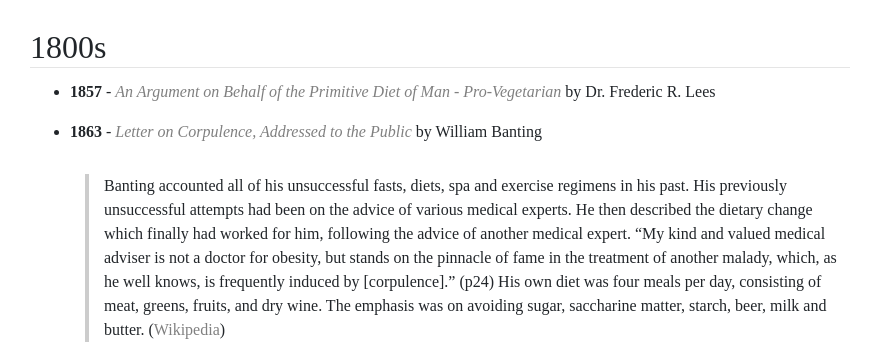
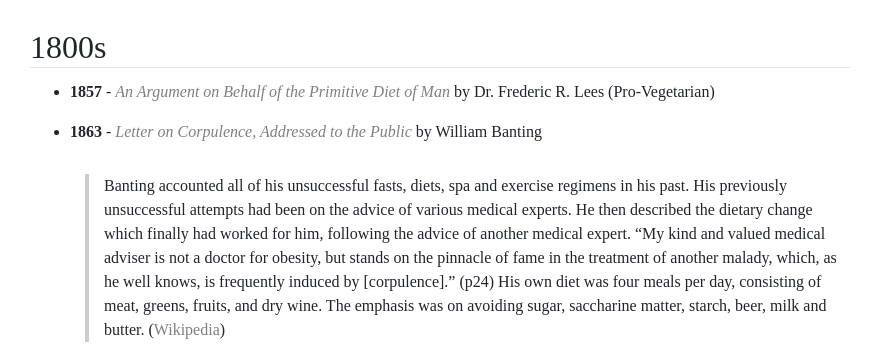
Before and after one commit to bitstein/justmeat.co, a Jekyll site: the page built from wiki/pages/history.md, in a window 1280 px wide and 900 px high, scrolled down 907 px. Shown: the part 177-521 px from the top of the window, without its empty margins (200-1079 px from the left). Built offline with Jekyll 4.4.1, drawn with Linux system fonts in a browser that asks for light colours; nearby versions of some CDN libraries; some web fonts are replaced; part of the change alters nothing that is shown.

```diff
--- a/wiki/pages/history.md
+++ b/wiki/pages/history.md
@@ -15,25 +15,25 @@ The carnivore diet draws on the works, ideas, experiences, observations, and stu
     > "It was agreed to try the effects of animal food. He is directed to abstain from vegetable food in every shape. To have two eggs for breakfast. Boiled meat and steaks alternately for dinner. Eggs, or cheese for supper. For drink eight pounds of weak beef tea, and two pounds of weak peppermint water. Solid ingested about two pounds. "
 
 
-* **1798** - ["A case of the Diabetes Mellitus, which terminated in a complete, and, as far as can be judged by apparent Circumstances, a permanent Cure, by Medicines, abstracting Oxygen from the System, and a Diet consisting totally of Animal Matter."](/docs/diabetesCase-1799-Redfearn.pdf) by R. Redfearn M.D. of Lynn Regis, Norfolk
+* **1798** - ["A case of the Diabetes Mellitus, which terminated in a complete, and, as far as can be judged by apparent Circumstances, a permanent Cure, by Medicines, abstracting Oxygen from the System, and a Diet consisting totally of Animal Matter."](/docs/a-case-of-the-diabetes-mellitus-r-redfearn-md.pdf) by R. Redfearn M.D. of Lynn Regis, Norfolk
 
     > "I therefore immediately suggested to him the propriety, and the absolute necessity, of abstaining ridigly from all fermented liquors and vegetables, with everything else that could impart oxygen to the system by the primae viae; and at the same time ordered that his diet should consist principally of **fat beef, pork,** and such ailments as were of a gross or unctuous quality, and most likely to produce hydrogen in the greatest abundance. After this patient had persevered in the above medicines and regiment during a fortnight only, he found his thirst by no means so excessive. The quantity of his urine was considerably diminished, and became also of a quality more urinous, and less sweet. His amendment continued to be progressive, without feeling any interruption, either from natural or adventitious causes; and he was completely free from every symtom of the disease in less than three months after the medicines were first administered. He never once deviated from the regimen prescribed. My patient has now continued perfectly well for more than eight months, and to my enquires, very lately, he declared, that he never enjoyed a better state of health, than he does at the moment."
 
 ## 1800s
 
-* **1857** - [_An Argument on Behalf of the Primitive Diet of Man - Pro-Vegetarian_](/docs/An%20Argument%20on%20Behalf%20of%20the%20Primitive%20Diet%20of%20Man-Pro-Vegetarian.pdf) by Dr. Frederic R. Lees
+* **1857** - [_An Argument on Behalf of the Primitive Diet of Man_](/docs/an-argument-on-behalf-of-the-primitive-diet-of-man-frederic-r-lees.pdf) by Dr. Frederic R. Lees (Pro-Vegetarian)
 
 * **1863** - [_Letter on Corpulence, Addressed to the Public_](https://archive.org/details/letteroncorpulen00bant) by William Banting
 
     > Banting accounted all of his unsuccessful fasts, diets, spa and exercise regimens in his past. His previously unsuccessful attempts had been on the advice of various medical experts. He then described the dietary change which finally had worked for him, following the advice of another medical expert. "My kind and valued medical adviser is not a doctor for obesity, but stands on the pinnacle of fame in the treatment of another malady, which, as he well knows, is frequently induced by [corpulence]." (p24) His own diet was four meals per day, consisting of meat, greens, fruits, and dry wine. The emphasis was on avoiding sugar, saccharine matter, starch, beer, milk and butter. ([Wikipedia](https://en.wikipedia.org/wiki/William_Banting#Letter_on_Corpulence,_Addressed_to_the_Public))
 
-* **1870** - [_On The Relations which Dental Caries May Be Supposed to Hold to Their Food and Social Condition._](/docs/On%20The%20Relations%20which%20Dental%20Caries%20May%20Be%20Supposed%20to%20Hold%20to%20Their%20Food%20and%20Social%20Condition.pdf) by John R. Mummery, F.L.S., L.D.S. - Vice President of the Odontological Society of Great Britain
+* **1870** - [_On The Relations which Dental Caries May Be Supposed to Hold to Their Food and Social Condition._](/docs/on-the-relations-which-dental-caries-may-be-supposed-to-hold-to-their-food-and-social-condition-john-r-mummery.pdf) by John R. Mummery, F.L.S., L.D.S. - Vice President of the Odontological Society of Great Britain
 
 * **1874** - ["Lectures on the Pathology and Treatment of Diabetes Mellitus"](https://www.ncbi.nlm.nih.gov/pmc/articles/PMC2293828/pdf/brmedj05132-0001.pdf) by T. Lauder Brunton, M.D., D.Sc.Edin., M.R.C.P.Lond
 
     > "The patient must be supplied with a diet consisting of nitrogenous food, such as butcher-meat, fish, eggs, and soups. Fat (which does not contribute in the least to the formation of sugar) may be given in all its forms, such as cream, butter, cheese, and oil. Spinach, lettuce, and cresses may be freely used, but celery and radishes only sparingly; while potatoes, carrots, parsnips, turnips, peas, French beans, cabbage, Brussels sprouts, cauliflower, brocoli, asparagus, seakale, and fruit of all kinds, both fresh and preserved, should be avoided, with the exception of nuts and almonds."
 
-* **1887** - [_An Introduction to the Study of the Influence of Diet in the Production and Treatment of Skin Diseases_](/docs/An%20Introduction%20to%20the%20Study%20of%20the%20Influence%20of%20Diet%20in%20the%20Production%20and%20Treatment%20of%20Skin%20Diseases.pdf) by James C. White, M.D. - Professor of Dermatology, Harvard University
+* **1887** - [_An Introduction to the Study of the Influence of Diet in the Production and Treatment of Skin Diseases_](/docs/an-introduction-to-the-study-of-the-influence-of-diet-in-the-production-and-treatment-of-skin-diseases-james-c-white-md.pdf) by James C. White, M.D. - Professor of Dermatology, Harvard University
 
 * **1888** - [_The Relation of Alimentation and Disease_](/docs/the-relation-of-alimentation-and-disease-j-h-salisbury.pdf) by J. H. Salisbury, A.M., M.D., LL. D.
 
@@ -43,11 +43,11 @@ The carnivore diet draws on the works, ideas, experiences, observations, and stu
 
 ## 1900s
 
-* **1916** - ["The Treatment of Diabetes Mellitus"](https://www.ncbi.nlm.nih.gov/pmc/articles/PMC1584654/pdf/canmedaj00331-0019.pdf) by Elliott P. Joslin, M.D. Boston, Massachusetts
+* **1916** - ["The Treatment of Diabetes Mellitus"](docs/the-treatment-of-diabetes-mellitus-elliot-p-joslin.pdf) by Elliott P. Joslin, M.D. Boston, Massachusetts
 
     > "Alternate feeding and fasting are adopted when it is found that the glycosuria persists after a preliminary four days' fast. The method which I have found most successful has been to allow, following the first fasting period, 20 to 40 grams carbohydrate not far from half a gram per kilogram body weight-and about one gram of protein per kilogram for two days.This can be avoided by still further restricting the carbohydrate, either temporarily or permanently. It is always necessary to bear in mind that one food which the diabetic patient cannot do without is protein, and to it everything else must be subservient. While testing the protein tolerance, a small quantity of fat is included in the eggs and meat given."
 
-* **1921** - ["The Use of a High Fat Diet in the Treatment of Diabetes Mellitus - Second Paper: Blood Sugar"](docs/newburgh1921.pdf) by L.H. Newburgh, M.D., and Phil L. Marsh, M.D. - Ann Arbor, Michigan
+* **1921** - ["The Use of a High Fat Diet in the Treatment of Diabetes Mellitus - Second Paper: Blood Sugar"](/docs/the-use-of-a-high-fat-diet-in-the-treatment-of-diabetes-mellitus-second-paper-blood-sugar-l-h-newburgh.pdf) by L.H. Newburgh, M.D., and Phil L. Marsh, M.D. - Ann Arbor, Michigan
 
     > "We reported briefly the results of an investigation of the effect of a diet whose energy came largely from fat, to which was added sufficient protein to maintain nitrogen balance and the minimal carbohydrate necessitated in making up a diet that a human being can eat over a long period of time. It was shown that with such a diet, glycosuria was avoided in severe diabetics, and that acidosis was not produced. The twenty-eight cases contained in Table 1 show that a high fat diet such as we have used is capable of bringing the blood sugar down to normal and keeping it at that level during the period of observation."
 
@@ -71,7 +71,7 @@ The carnivore diet draws on the works, ideas, experiences, observations, and stu
 
 * **1958** - [_Eat Fat and Grow Slim_](https://www.ourcivilisation.com/fat/) by Richard Mackarness, M.B., B.S.
 
-* **1958** - [_How to Prevent Heart Attacks_](/docs/How_to_Prevent_Heart_Attacks_BEN_SANDLER_MD_1958.pdf) by Benjamin P. Sandler M.D.
+* **1958** - [_How to Prevent Heart Attacks_](/docs/how-to-prevent-heart-attacks-benjamin-p-sandler-md.pdf) by Benjamin P. Sandler M.D.
 
 * **1962** - [_Strong Medicine_](/docs/strong-medicine-blake-donaldson.pdf) by Dr. Blake Donaldson
 
```
Also changed, not shown: 12 other files.
